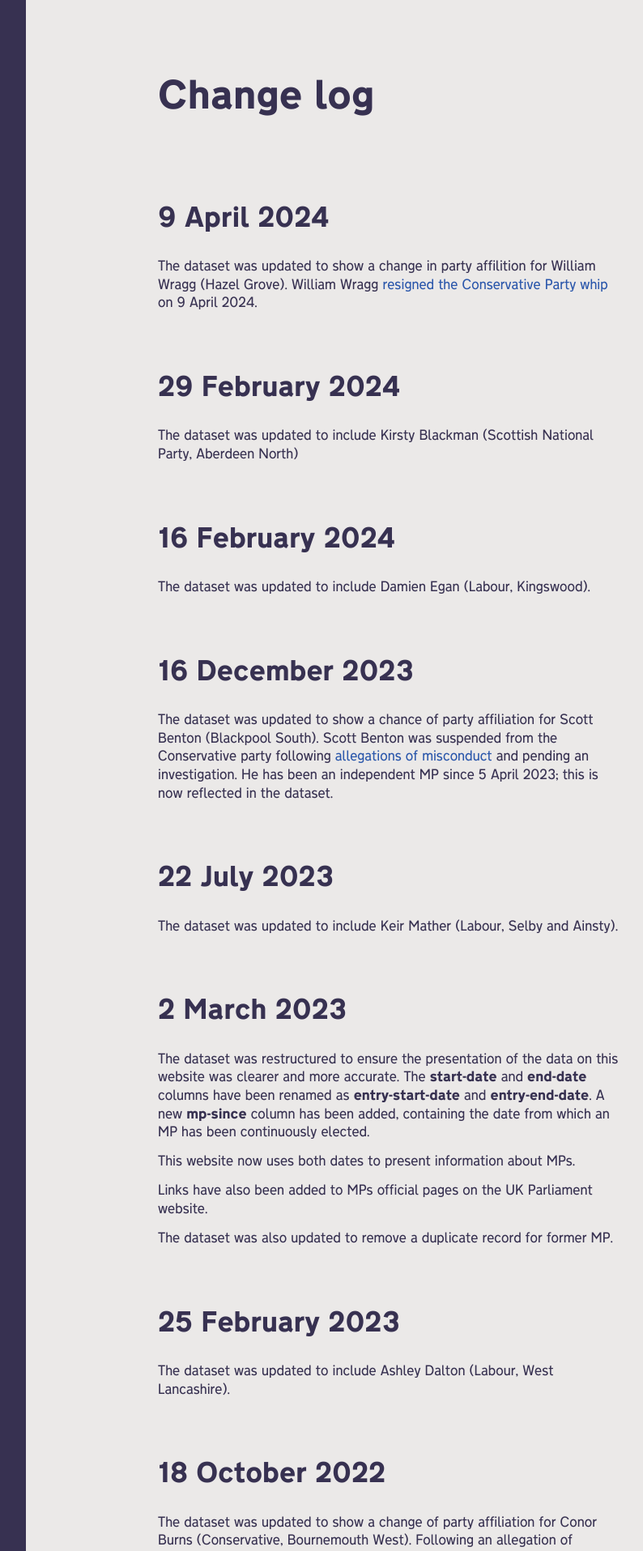
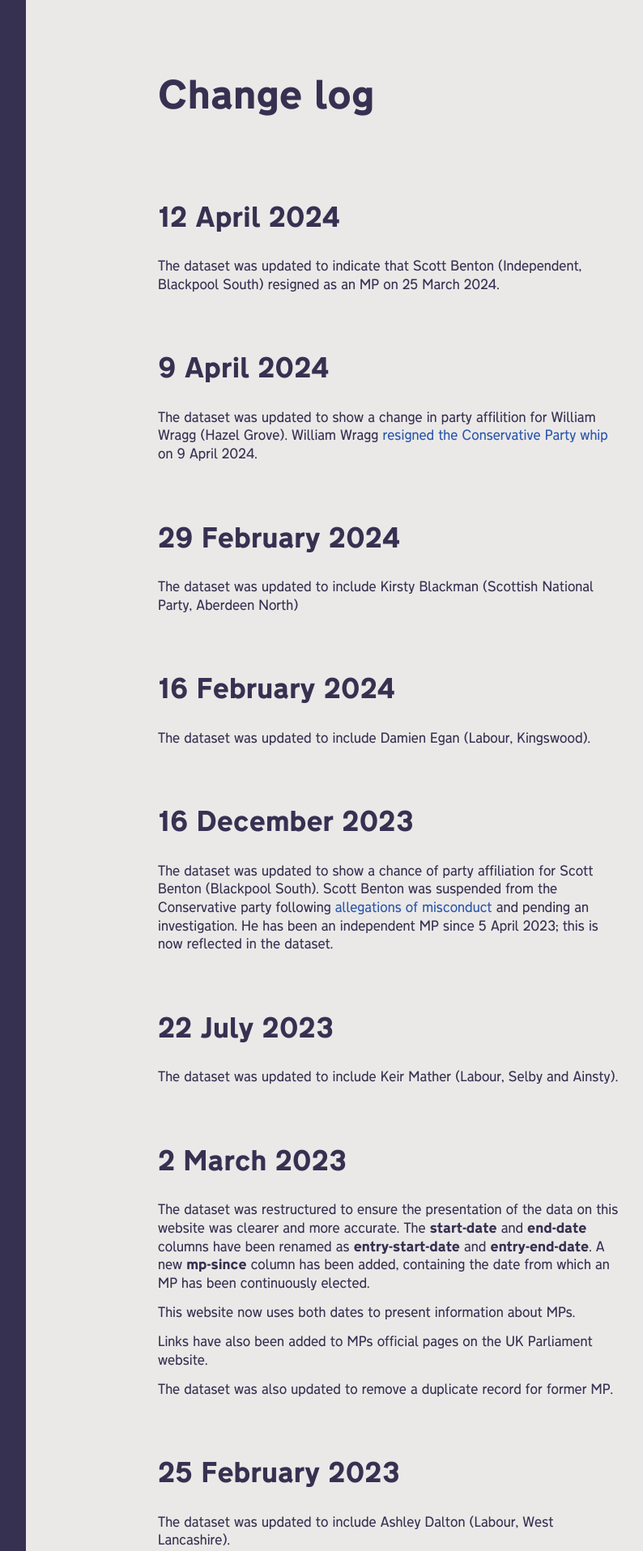
Before and after one commit to johnpeart/lgbt-mp, a Jekyll site: the page built from change-log.md, in a window 1280 px wide. Shown: the top 1915 px of the page at 81% size, without its empty margins (352-1146 px from the left). Built offline with Jekyll 4.4.1, drawn with Linux system fonts in a browser that asks for light colours; some of the changed text lies outside the part shown.

Commit message:
Remove Scott Benton The dataset was updated to indicate that Scott Benton (Independent, Blackpool South) resigned as an MP on 25 March 2024.

```diff
--- a/_data/members.csv
+++ b/_data/members.csv
@@ -88,7 +88,7 @@ Ron Davies,Caerphilly,Labour,1983-06-09,1983-06-09,2001-06-07,Bisexual ,BBC News
 Ross Thomson,Aberdeen South,Conservative,2017-06-09,2017-06-09,2019-11-06,,Pink News,2017-06-05,http://www.pinknews.co.uk/2017/06/05/uk-set-to-break-record-for-highest-number-of-lgbtq-mps-after-general-election/,4599,https://members.parliament.uk/member/4599,,UK Parliament,https://members.parliament.uk/member/4599/portrait,Attribution 3.0 Unported (CC BY 3.0),https://creativecommons.org/licenses/by/3.0/
 Sandy Martin,Ipswich,Labour,2017-06-09,2017-06-09,2019-11-06,,Pink News,2017-06-05,http://www.pinknews.co.uk/2017/06/05/uk-set-to-break-record-for-highest-number-of-lgbtq-mps-after-general-election/,4678,https://members.parliament.uk/member/4678,,UK Parliament,https://members.parliament.uk/member/4678/portrait,Attribution 3.0 Unported (CC BY 3.0),https://creativecommons.org/licenses/by/3.0/
 Scott Benton,Blackpool South,Conservative,2019-12-13,2019-12-13,2023-05-05,,Blackpool Gazette,2021-12-07,https://www.blackpoolgazette.co.uk/news/politics/blackpool-south-mp-scott-benton-hits-back-at-hypocrisy-allegations-after-marrying-partner-amid-campaign-to-scrap-human-rights-act-3484899,4793,https://members.parliament.uk/member/4793,Scott Benton lost the Conservative party whip on 5 April 2023 and now sits as an independent,UK Parliament,https://members.parliament.uk/member/4793/portrait,Attribution 3.0 Unported (CC BY 3.0),https://creativecommons.org/licenses/by/3.0/
-Scott Benton,Blackpool South,Independent,2019-12-13,2023-05-05,present,,Blackpool Gazette,2021-12-07,https://www.blackpoolgazette.co.uk/news/politics/blackpool-south-mp-scott-benton-hits-back-at-hypocrisy-allegations-after-marrying-partner-amid-campaign-to-scrap-human-rights-act-3484899,4793,https://members.parliament.uk/member/4793,Scott Benton lost the Conservative party whip on 5 April 2023 and now sits as an independent,UK Parliament,https://members.parliament.uk/member/4793/portrait,Attribution 3.0 Unported (CC BY 3.0),https://creativecommons.org/licenses/by/3.0/
+Scott Benton,Blackpool South,Independent,2019-12-13,2023-05-05,2024-03-25,,Blackpool Gazette,2021-12-07,https://www.blackpoolgazette.co.uk/news/politics/blackpool-south-mp-scott-benton-hits-back-at-hypocrisy-allegations-after-marrying-partner-amid-campaign-to-scrap-human-rights-act-3484899,4793,https://members.parliament.uk/member/4793,Scott Benton lost the Conservative party whip on 5 April 2023 and now sits as an independent. He subsequently resigned his seat on 25 March 2024.,UK Parliament,https://members.parliament.uk/member/4793/portrait,Attribution 3.0 Unported (CC BY 3.0),https://creativecommons.org/licenses/by/3.0/
 Simon Lightwood,Wakefield,Labour,2022-06-23,2022-06-23,present,,Wikipedia,2022-09-07,https://en.wikipedia.org/wiki/Simon_Lightwood,4943,https://members.parliament.uk/member/4943,"Wikipedia article links to Halifax Courier article, referencing Simon Lightwood’s “husband”",UK Parliament,https://members.parliament.uk/member/4943/portrait,Attribution 3.0 Unported (CC BY 3.0),https://creativecommons.org/licenses/by/3.0/
 Stephen Doughty,Cardiff South and Penarth,Labour,2012-11-15,2012-11-15,present,,Pink News,2016-07-06,http://www.pinknews.co.uk/2016/07/06/out-Labour-mp-a-constituent-told-me-that-gay-people-should-be-killed-and-sent-to-hell/,4264,https://members.parliament.uk/member/4264,,UK Parliament,https://members.parliament.uk/member/4264/portrait,Attribution 3.0 Unported (CC BY 3.0),https://creativecommons.org/licenses/by/3.0/
 Stephen Morgan,Portsmouth South,Labour,2017-06-09,2017-06-09,present,,LGBT Labour,2019-12-13,http://www.lgbtlabour.org.uk/patrons,4653,https://members.parliament.uk/member/4653,,UK Parliament,https://members.parliament.uk/member/4653/portrait,Attribution 3.0 Unported (CC BY 3.0),https://creativecommons.org/licenses/by/3.0/
--- a/change-log.md
+++ b/change-log.md
@@ -2,6 +2,10 @@
 layout: page
 title: Change log
 ---
+
+## 12 April 2024
+
+The dataset was updated to indicate that Scott Benton (Independent, Blackpool South) resigned as an MP on 25 March 2024.
 
 ## 9 April 2024
 
```
